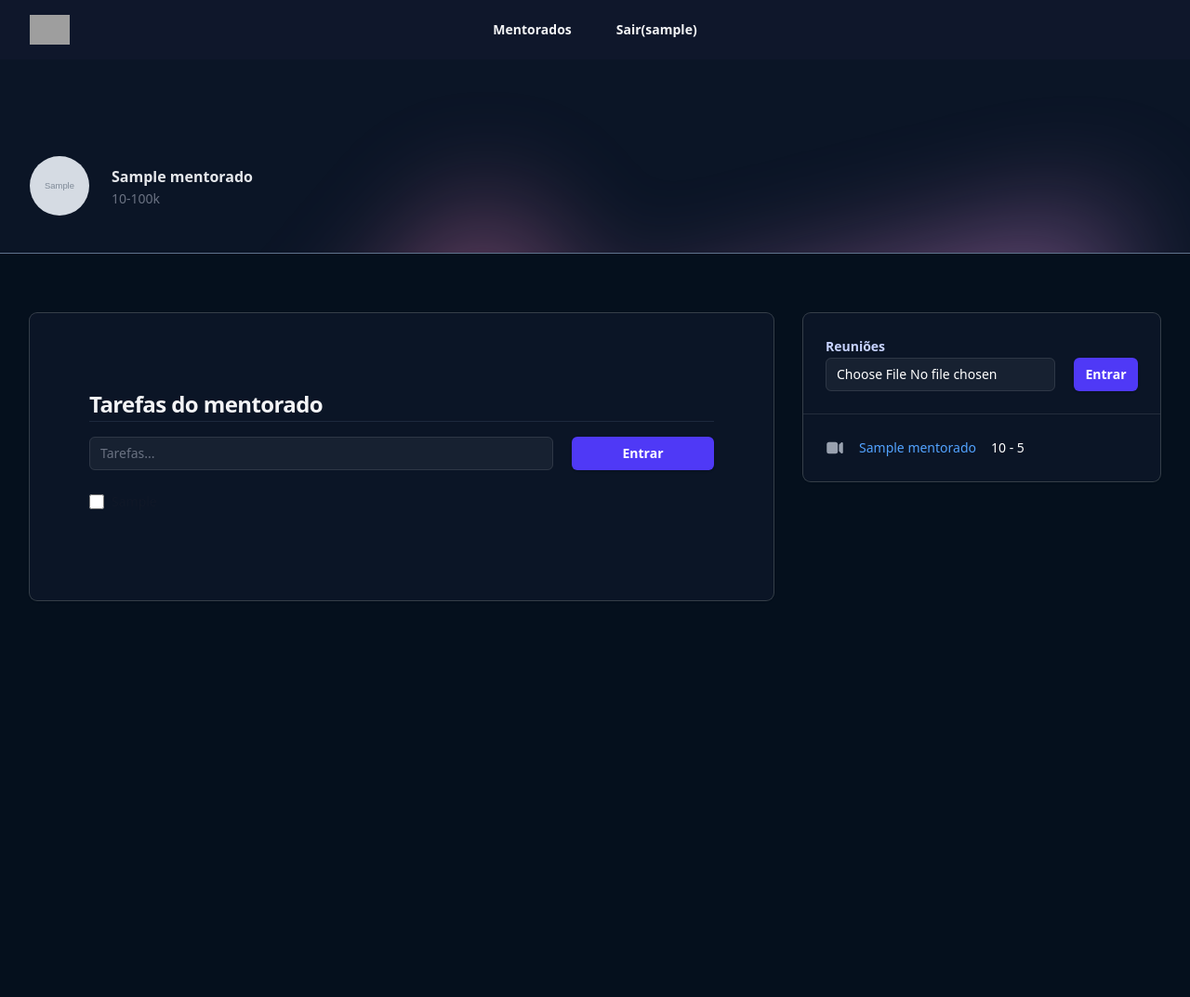
After one commit to edilsonoliveira91/mentorando, a Django app: page /mentorados/tarefa/1 in a window 1280 px wide. The commit adds this page. Shown: the whole page at 93% size. Run offline with Django 5.2, Linux system fonts and the light colour scheme; a user stored in the database is signed in; tables that the repository leaves empty hold one stand-in row (values such as "Sample post"); grey boxes marked "Sample" are stand-in pictures; grey boxes are pictures that could not be loaded.

Commit message:
Project completed

```diff
--- a/apps/mentorados/admin.py
+++ b/apps/mentorados/admin.py
@@ -1,6 +1,7 @@
 from django.contrib import admin
-from .models import Navigators, Mentorados, DisponibilidadedeHorarios
+from .models import Navigators, Mentorados, DisponibilidadedeHorarios, Reuniao
 
 admin.site.register(Navigators)
 admin.site.register(Mentorados)
 admin.site.register(DisponibilidadedeHorarios)
+admin.site.register(Reuniao)
--- a/apps/mentorados/templates/agendar_reuniao.html
+++ b/apps/mentorados/templates/agendar_reuniao.html
@@ -3,6 +3,7 @@
 {% block 'body' %}
   <div class="bg-[#040e1b] min-h-screen">
     <div class="max-w-5xl mx-auto py-8">
+
       <form action="{% url 'agendar_reuniao' %}" method="POST">
         {% csrf_token %}
         <h2 class="mt-4 text-2xl/9 font-bold tracking-tight text-gray-100">Agende sua reunião</h2>
@@ -29,6 +30,7 @@
         <textarea name="descricao" class="block w-full rounded-md bg-white/5 px-4 py-2 text-base text-white outline outline-1 -outline-offset-1 outline-white/10 placeholder:text-gray-500 focus:outline focus:outline-2 focus:-outline-offset-2 focus:outline-indigo-500 sm:text-sm/6"></textarea>
         <button type="submit" class="flex mt-4 w-full justify-center cursor-pointer rounded-md bg-indigo-600 px-3 py-1.5 text-sm/6 font-semibold text-white shadow-sm hover:bg-indigo-500 focus-visible:outline focus-visible:outline-2 focus-visible:outline-offset-2 focus-visible:outline-indigo-600">Agendar</button>
       </form>
+
     </div>
   </div>
 
--- a/apps/mentorados/templates/mentorados.html
+++ b/apps/mentorados/templates/mentorados.html
@@ -98,7 +98,7 @@
                     <td class="py-4 pl-4 pr-8 sm:pl-6 lg:pl-8">
                       <div class="flex items-center gap-x-4">
                         <img src="{{mentorado.foto.url}}" alt="" class="size-8 rounded-full bg-gray-800">
-                        <div class="truncate text-sm/6 font-medium text-white">{{mentorado.nome}}</div>
+                        <div class="truncate text-sm/6 font-medium text-white"><a href="{% url 'tarefa' mentorado.id %}">{{mentorado.nome}}</a></div>
                       </div>
                     </td>
                     <td class="hidden py-4 pl-0 pr-4 sm:table-cell sm:pr-8">
--- /dev/null
+++ b/apps/mentorados/templates/tarefa.html
@@ -0,0 +1,114 @@
+{% extends "base.html" %}
+{% load static %}
+{% block 'body' %}
+<header class="bg-slate-900">
+
+  </header>
+  <main>
+    <header class="relative isolate pt-16 bg-[#0b1526] border-b-1 border-slate-500">
+      <div class="absolute inset-0 -z-10 overflow-hidden" aria-hidden="true">
+        <div class="absolute left-16 top-full -mt-16 transform-gpu opacity-50 blur-3xl xl:left-1/2 xl:-ml-80">
+          <div class="aspect-[1154/678] w-[72.125rem] bg-gradient-to-br from-[#FF80B5] to-[#9089FC]" style="clip-path: polygon(100% 38.5%, 82.6% 100%, 60.2% 37.7%, 52.4% 32.1%, 47.5% 41.8%, 45.2% 65.6%, 27.5% 23.4%, 0.1% 35.3%, 17.9% 0%, 27.7% 23.4%, 76.2% 2.5%, 74.2% 56%, 100% 38.5%)"></div>
+        </div>
+        <div class="absolute inset-x-0 bottom-0 h-px bg-gray-900/5"></div>
+      </div>
+      <div>
+      <div class="mx-auto max-w-7xl px-4 py-10 sm:px-6 lg:px-8 ">
+        <div class="mx-auto flex max-w-2xl items-center justify-between gap-x-8 lg:mx-0 lg:max-w-none">
+          <div class="flex items-center gap-x-6">
+            <img src="{{mentorado.foto.url}}" alt="" class="size-16 flex-none rounded-full ring-1 ring-gray-900/10">
+            <h1>
+              <div class="mt-1 text-base font-semibold text-gray-200">{{mentorado}}</div>
+              <div class="text-sm/6 text-gray-500">{{mentorado.get_estagio_display}}</div>
+            </h1>
+          </div>
+
+          </div>
+        </div>
+      </div>
+    </div>
+    </header>
+
+    <div class="bg-[#05101d] min-h-screen">
+        <div class="mx-auto max-w-7xl px-4 py-16 sm:px-6 lg:px-8">
+        <div class="mx-auto grid max-w-2xl grid-cols-1 grid-rows-1 items-start gap-x-8 gap-y-8 lg:mx-0 lg:max-w-none lg:grid-cols-3">
+            <!-- Invoice summary -->
+            <div class="lg:col-start-3 lg:row-end-1 ">
+            <h2 class="sr-only">Summary</h2>
+            <div class="rounded-lg shadow-sm ring-1 ring-white/20 bg-[#0b1526]">
+                <dl class="flex flex-wrap">
+                <div class="flex-auto px-6 pt-6">
+                    <p class="text-sm/6 font-semibold text-indigo-200">Reuniões</p>
+                    <div class="grid grid-cols-4 gap-5">
+                        <div class="col-span-3">
+                          <form action="{% url 'upload' mentorado.id %}" method="POST" enctype='multipart/form-data'>{% csrf_token %}
+                            <input type="file" name="video" required class="block w-full rounded-md bg-white/5 px-3 py-1.5 text-base text-white outline outline-1 -outline-offset-1 outline-white/10 placeholder:text-gray-500 focus:outline focus:outline-2 focus:-outline-offset-2 focus:outline-indigo-500 sm:text-sm/6">
+                        </div>
+                        <div>
+                            <button type="submit" class="flex w-full justify-center cursor-pointer rounded-md bg-indigo-600 px-3 py-1.5 text-sm/6 font-semibold text-white shadow-sm hover:bg-indigo-500 focus-visible:outline focus-visible:outline-2 focus-visible:outline-offset-2 focus-visible:outline-indigo-600">Entrar</button>
+                          </form>
+                        </div>
+
+                    </div>
+
+                </div>
+
+
+                {% for video in videos %}
+                  <div class="mt-6 flex w-full flex-none gap-x-4 border-t border-gray-50/10 px-6 py-6">
+                      <dt class="flex-none">
+                      <svg xmlns="http://www.w3.org/2000/svg" viewBox="0 0 24 24" fill="currentColor" class="h-6 w-5 text-gray-400">
+                          <path d="M4.5 4.5a3 3 0 0 0-3 3v9a3 3 0 0 0 3 3h8.25a3 3 0 0 0 3-3v-9a3 3 0 0 0-3-3H4.5ZM19.94 18.75l-2.69-2.69V7.94l2.69-2.69c.944-.945 2.56-.276 2.56 1.06v11.38c0 1.336-1.616 2.005-2.56 1.06Z" />
+                        </svg>
+
+
+                      </dt>
+                      <dd class="text-sm/6 font-medium text-blue-400"><a href="{{video.video.url}}">{{video.mentorado}}</a></dd><p class="text-sm/6 text-white">10 - 5</p>
+                  </div>
+                {% endfor %}
+
+
+
+
+            </div>
+            </div>
+
+            <!-- Invoice -->
+            <div class="-mx-4 px-4 py-8 shadow-sm  sm:mx-0 sm:rounded-lg sm:px-8 sm:pb-14 lg:col-span-2 lg:row-span-2 lg:row-end-2 xl:px-16 xl:pb-20 xl:pt-16 ring-1 ring-white/20 bg-[#0b1526]">
+                <h2 class="mt-4 text-2xl/9 font-bold tracking-tight text-gray-100">Tarefas do mentorado</h2>
+                <hr class="border-px border-slate-800">
+
+                <div class="grid grid-cols-4 gap-5 mt-4">
+
+                      <div class="col-span-3">
+                        <form action="{% url 'tarefa' mentorado.id %}" method="POST">
+                          {% csrf_token %}
+                          <input type="text" name="tarefa" autocomplete="email" required class="block w-full rounded-md bg-white/5 px-3 py-1.5 text-base text-white outline outline-1 -outline-offset-1 outline-white/10 placeholder:text-gray-500 focus:outline focus:outline-2 focus:-outline-offset-2 focus:outline-indigo-500 sm:text-sm/6" placeholder="Tarefas...">
+                      </div>
+                      <div>
+                          <button type="submit" class="flex w-full justify-center cursor-pointer rounded-md bg-indigo-600 px-3 py-1.5 text-sm/6 font-semibold text-white shadow-sm hover:bg-indigo-500 focus-visible:outline focus-visible:outline-2 focus-visible:outline-offset-2 focus-visible:outline-indigo-600">Entrar</button>
+                      </div>
+                    </form>
+                </div>
+                <br>
+
+                {% for tarefa in tarefas %}
+                  <div class="flex items-center mb-4">
+                      <input id="default-checkbox" type="checkbox" value="" class="w-4 h-4 text-blue-600 bg-gray-100 border-gray-300 rounded-sm focus:ring-blue-500 dark:focus:ring-blue-600 dark:ring-offset-gray-800 focus:ring-2 dark:bg-gray-700 dark:border-gray-600">
+                      <label for="default-checkbox" class="ms-2 text-sm font-medium text-gray-900 dark:text-gray-300">{{tarefa.tarefa}}</label>
+                  </div>
+                {% endfor %}
+            </div>
+
+
+
+
+            </div>
+        </div>
+        </div>
+    </div>
+  </main>
+
+
+
+{% endblock 'body' %}
--- a/apps/mentorados/urls.py
+++ b/apps/mentorados/urls.py
@@ -8,4 +8,8 @@ urlpatterns = [
   path('auth/', views.auth, name='auth_mentorado'),
   path('escolher_dia/', views.escolher_dia, name='escolher_dia'),
   path('agendar_reuniao/', views.agendar_reuniao, name='agendar_reuniao'),
+  path('tarefa/<int:id>', views.tarefa, name='tarefa'),
+  path('upload/<int:id>', views.upload, name='upload'),
+  path('tarefa_mentorado/', views.tarefa_mentorado, name='tarefa_mentorado'),
+  path('tarefa_alterar/<int:id>', views.tarefa_alterar, name="tarefa_alterar"),
 ]
--- a/apps/mentorados/views.py
+++ b/apps/mentorados/views.py
@@ -1,16 +1,17 @@
 from django.shortcuts import render, redirect
 from django.http import HttpResponse, Http404
-from .models import Mentorados, Navigators, DisponibilidadedeHorarios, Reuniao
+from .models import Mentorados, Navigators, DisponibilidadedeHorarios, Reuniao, Tarefa, Upload
 from django.contrib import messages
 from django.contrib.messages import constants
 from datetime import datetime, timedelta
 from .auth import valida_token
+from django.contrib.auth.decorators import login_required
+from django.views.decorators.csrf import csrf_exempt
+import locale
 
 
+@login_required
 def mentorados(request):
-  if not request.user.is_authenticated:
-    return redirect('login')
-
   if request.method == 'GET':
     navigators = Navigators.objects.filter(user=request.user)
     mentorados = Mentorados.objects.filter(user=request.user)
@@ -48,9 +49,11 @@ def mentorados(request):
     return redirect('mentorados')
 
 
+@login_required
 def reunioes(request):
   if request.method == 'GET':
-    return render(request, 'reunioes.html')
+    reunioes = Reuniao.objects.filter(data__mentor=request.user)
+    return render(request, 'reunioes.html',{'reunioes': reunioes})
   elif request.method == 'POST':
     data = request.POST.get('data')
     data = datetime.strptime(data, '%Y-%m-%dT%H:%M')
@@ -78,6 +81,7 @@ def reunioes(request):
     return redirect('reunioes')
 
 
+@login_required
 def auth(request):
   if request.method == 'GET':
     return render(request, 'auth_mentorado.html')
@@ -107,29 +111,111 @@ def escolher_dia(request):
       mentor=mentorado.user
     ).values_list('data_inicial', flat=True)
 
+    locale.setlocale(locale.LC_TIME, 'pt_BR.UTF-8')
     datas = []
     for i in disponibilidades:
-      datas.append(i.date().strftime('%d-%m-%Y'))
+      data_obj = i.date()
+      data_formatada = data_obj.strftime('%d-%m-%Y')
+      dia_semana = data_obj.strftime('%A')  # Segunda-feira, Terça-feira, etc.
+      mes = data_obj.strftime('%B')         # Julho, Agosto, etc.
 
-    # Tornar o dia do mes e a semana dinamico.. Nao quecer de tentar.
-
-    return render(request, 'escolher_dia.html',{'horarios': list(set(datas))})
+      datas.append({
+          'data': data_formatada,
+          'dia_semana': dia_semana,
+          'mes': mes
+      })
+    return render(request, 'escolher_dia.html',{'datas': datas})
 
 
 def agendar_reuniao(request):
   # Essa parte valida se o usuario realmente tem um token valido!
   if not valida_token(request.COOKIES.get('auth_token')):
     return redirect('auth_mentorado')
+
+  mentorado = valida_token(request.COOKIES.get('auth_token'))
+  #Validar se o horario agendado é realmente de um mentor do mentorado.
   if request.method == 'GET':
     data = request.GET.get('data')
     data = datetime.strptime(data, '%d-%m-%Y')
     print(data)
-    mentorado = valida_token(request.COOKIES.get('auth_token'))
     horarios = DisponibilidadedeHorarios.objects.filter(
       data_inicial__gte=data, # maior ou igual
       data_inicial__lt=data + timedelta(days=1), # menor
       agendado=False,
       mentor=mentorado.user
     )
+    return render(request, 'agendar_reuniao.html',{'horarios': horarios, 'tags': Reuniao.tag_choices})
 
-    return render(request, 'agendar_reuniao.html',{'horarios': horarios, 'tags': Reuniao.tag_choices})
+  if request.method == 'POST':
+    horario_id = request.POST.get('horario')
+    tag = request.POST.get('tag')
+    descricao = request.POST.get('descricao')
+
+    #Tecnica ATOMICIDADE
+    reuniao = Reuniao(
+      data_id=horario_id,
+      mentorado=mentorado,
+      tag=tag,
+      descricao=descricao,
+    )
+    reuniao.save()
+    horario = DisponibilidadedeHorarios.objects.get(id=horario_id)
+    horario.agendado=True
+    horario.save()
+    messages.add_message(request, constants.SUCCESS, 'Reunião agendada com sucesso!')
+    return redirect('escolher_dia')
+
+
+def tarefa(request, id):
+  mentorado = Mentorados.objects.get(id=id)
+  if mentorado.user != request.user:
+    raise Http404()
+  if request.method == 'GET':
+    tarefas = Tarefa.objects.filter(mentorado=mentorado)
+    videos = Upload.objects.filter(mentorado=mentorado)
+    return render(request, 'tarefa.html', {'mentorado': mentorado, 'tarefas': tarefas, 'videos': videos})
+  elif request.method == 'POST':
+    tarefa = request.POST.get('tarefa')
+
+    tarefa = Tarefa(
+      mentorado=mentorado,
+      tarefa=tarefa
+    )
+    tarefa.save()
+    return redirect(f'/mentorados/tarefa/{mentorado.id}')
+
+
+def upload(request, id):
+  mentorado = Mentorados.objects.get(id=id)
+  if mentorado.user != request.user:
+    raise Http404()
+  if request.method == 'GET':
+    return render(request, 'tarefa.html')
+  if request.method == 'POST':
+    video = request.FILES.get('video')
+
+    upload = Upload(
+      mentorado=mentorado,
+      video=video
+    )
+    upload.save()
+    return redirect(f'/mentorados/tarefa/{mentorado.id}')
+
+
+def tarefa_mentorado(request):
+  mentorado = valida_token(request.COOKIES.get('auth_token'))
+  if not mentorado:
+      return redirect('auth_mentorado')
+
+  if request.method == 'GET':
+      videos = Upload.objects.filter(mentorado=mentorado)
+      tarefas = Tarefa.objects.filter(mentorado=mentorado)
+      return render(request, 'tarefa_mentorado.html', {'mentorado': mentorado, 'videos': videos, 'tarefas': tarefas})
+
+
+@csrf_exempt # Uso um decorator quando eu nao preciso do csrf token.
+def tarefa_alterar(request, id):
+    tarefa = Tarefa.objects.get(id=id)
+    tarefa.realizada = not tarefa.realizada
+    tarefa.save()
+    return HttpResponse('teste')
--- a/templates/base.html
+++ b/templates/base.html
@@ -30,10 +30,7 @@
               </button>
             </div>
             <div class="hidden lg:flex lg:gap-x-12">
-              <a href="#" class="text-sm/6 font-semibold text-gray-100">Mentorados</a>
-              <a href="#" class="text-sm/6 font-semibold text-gray-100">Tarefas</a>
-              <a href="#" class="text-sm/6 font-semibold text-gray-100">Progressos</a>
-              <a href="#" class="text-sm/6 font-semibold text-gray-100">Navigators</a>
+              <a href="{% url 'mentorados' %}" class="text-sm/6 font-semibold text-gray-100">Mentorados</a>
               <a href="{% url 'logout' %}" class="text-sm/6 font-semibold text-gray-100">Sair({{request.user}})</a>
             </div>
             <div class="hidden lg:flex lg:flex-1 lg:justify-end">
```
Also changed, not shown: apps/mentorados/models.py (+21 -10 lines), apps/mentorados/templates/escolher_dia.html (+4 -4 lines), apps/mentorados/templates/reunioes.html (+6 -7 lines), apps/mentorados/templates/tarefa_mentorado.html (added, +98 -0 lines), apps/mentorados/migrations/0007_tarefa_upload.py (added).
